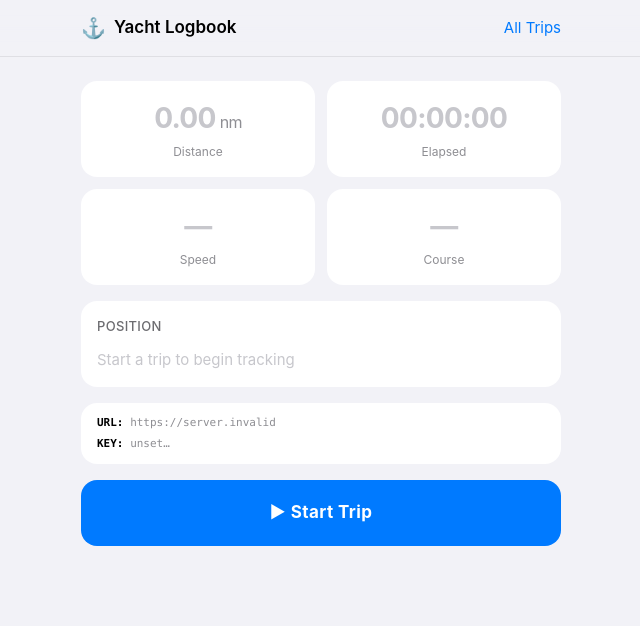
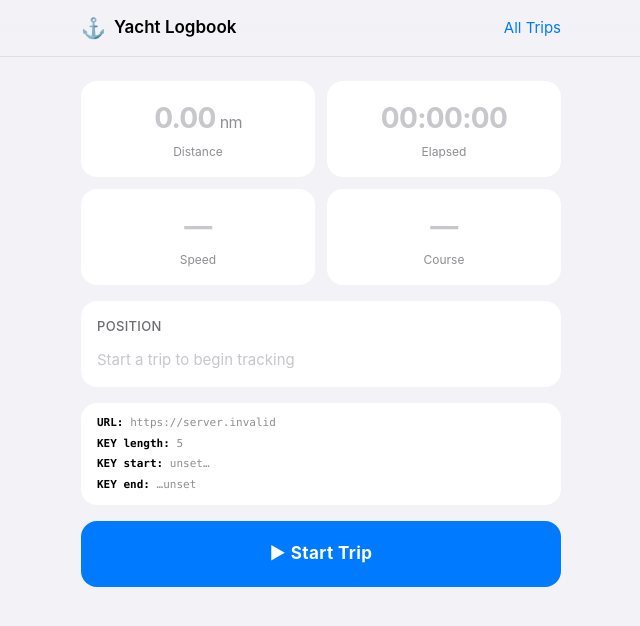
Before and after one commit to andreasadrian-del/yacht-logbook, a Next.js app: page / in a window 1280 px wide. Shown: the top 626 px of the page, without its empty margins (319-959 px from the left). Built offline with nearby package versions, Linux system fonts and the light colour scheme; no server answers.

Commit message:
Debug: show key length and end

```diff
--- a/app/page.js
+++ b/app/page.js
@@ -287,7 +287,9 @@ export default function TrackingPage() {
         {/* Debug info */}
         <div className="bg-white rounded-2xl px-4 py-3 text-[11px] font-mono break-all text-[#8E8E93] space-y-1">
           <p><span className="text-black font-semibold">URL:</span> {DEBUG_URL ?? 'undefined'}</p>
-          <p><span className="text-black font-semibold">KEY:</span> {DEBUG_KEY ? DEBUG_KEY.slice(0, 40) + '…' : 'undefined'}</p>
+          <p><span className="text-black font-semibold">KEY length:</span> {DEBUG_KEY ? DEBUG_KEY.trim().length : 'undefined'}</p>
+          <p><span className="text-black font-semibold">KEY start:</span> {DEBUG_KEY ? DEBUG_KEY.trim().slice(0, 40) + '…' : 'undefined'}</p>
+          <p><span className="text-black font-semibold">KEY end:</span> {DEBUG_KEY ? '…' + DEBUG_KEY.trim().slice(-20) : 'undefined'}</p>
         </div>
 
         {/* Start / Stop */}
```
